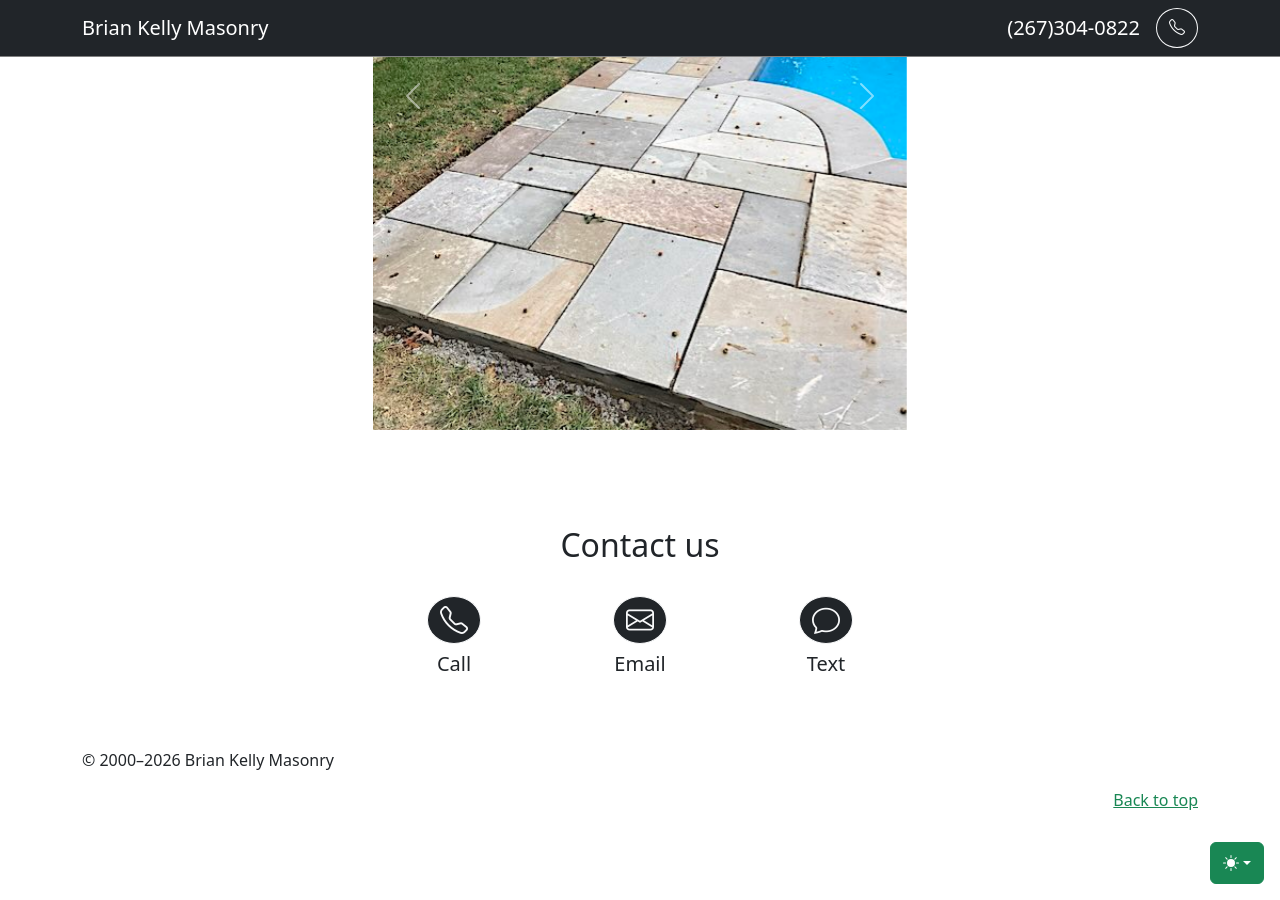
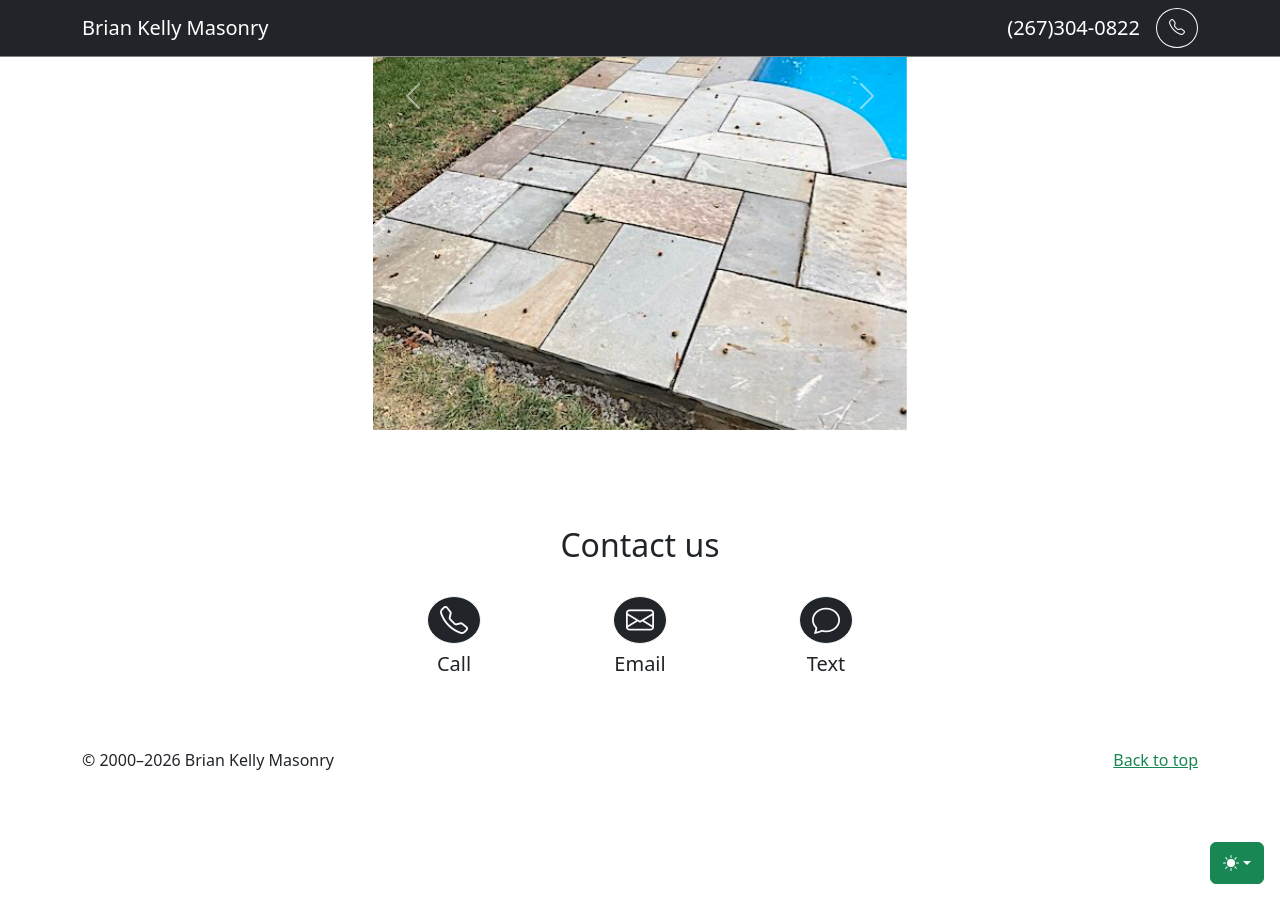
Before and after one commit to ryanbyoung/briankellymasonry, a Jekyll site: the page built from index.html, in a window 1280 px wide and 900 px high, scrolled down 1877 px. Built offline with Jekyll 4.4.1, drawn with Linux system fonts in a browser that asks for light colours; nearby versions of some CDN libraries.

Commit message:
Update main.html

```diff
--- a/_layouts/main.html
+++ b/_layouts/main.html
@@ -16,11 +16,11 @@
 {{ content }}      </div>
     </main>
     <footer class="container-xl py-3">
+      <p class="float-end">
+        <a href="#top" class="back-to-top text-success link-success" aria-label="Back to top">Back to top</a>
+      </p>
       <p>
         &copy; 2000–2026 Brian Kelly Masonry
-      </p>
-      <p class="float-end">
-        <a href="#top" class="back-to-top text-success link-success" aria-label="Back to top">Back to top</a>
       </p>
     </footer>
 {% include theme.html %}{% include js.html %}  </body>
```
